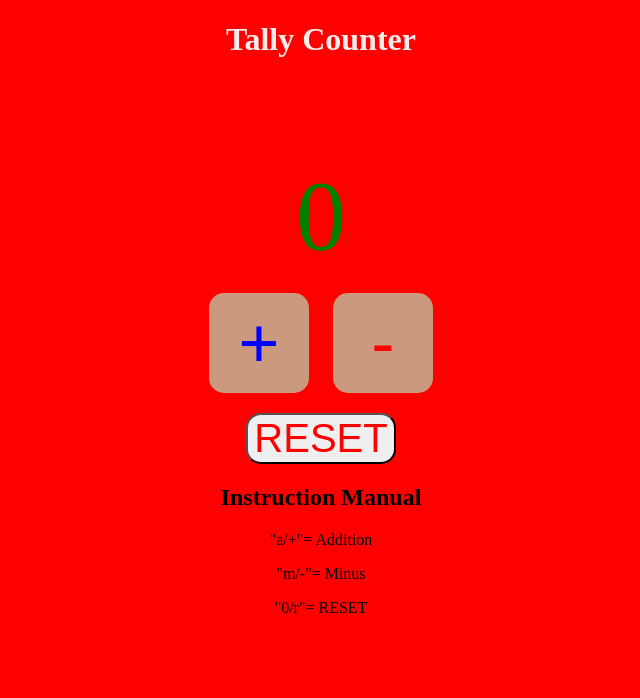
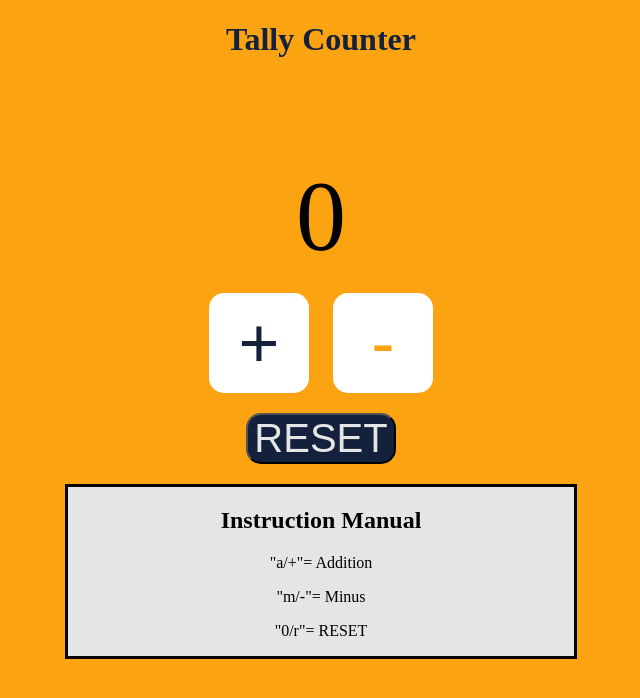
Before and after one commit to jeipfjow/Tallycounteruseit, a plain HTML site: page index.html in a window 1280 px wide. Shown: the whole page, without its empty margins (319-959 px from the left). Drawn offline with Linux system fonts and the light colour scheme.

Commit message:
Add files via upload
-We have added more Color to the Website
-Some Bugs have been fixed

```diff
--- a/index.html
+++ b/index.html
@@ -8,16 +8,18 @@
 </head>
 
 <body>
-  <h1 class="jorge">Tally Counter</h1>
-  <p id="number" class="book">0</p>
-  <button id="plus" class="turi plus">+</button>
-  <button id="minus" class="turi minus">-</button>
+  <h1 class="heading">Tally Counter</h1>
+  <p id="number" class="number">0</p>
+  <button id="plus" class="btn plus">+</button>
+  <button id="minus" class="btn minus">-</button>
   <br>
-  <button id="res" class="enti">RESET</button>
-  <h2>Instruction Manual</h2>
-  <p> "a/+"= Addition </p>
-  <p> "m/-"= Minus </p>
-  <p> "0/r"= RESET </p>
+  <button id="res" class="res">RESET</button>
+  <div class="manual">
+    <h2>Instruction Manual</h2>
+    <p> "a/+"= Addition </p>
+    <p> "m/-"= Minus </p>
+    <p> "0/r"= RESET </p>
+  </div>
   <script src="static/js/Erick.js" charset="utf-8"></script>
 </body>
 
--- a/static/css/Erick.css
+++ b/static/css/Erick.css
@@ -1,48 +1,58 @@
 body {
   text-align: center;
-  background-color: red;
+  background-color: #fca311;
 }
 
-.jorge {
-  color: #F7EBEC;
+.heading {
+  color:#14213d;
 }
 
-.book {
+.number {
   font-size: 100px;
-  color: Green;
+  color: #000000;
   margin-bottom: 10px;
 }
+.manual {
+  border-style: solid;
+  border-width: medium;
+  width: 40%;
+  margin: auto;
+  background-color: #e5e5e5;
+  margin-top:20px;
 
-.turi {
+}
+
+.btn {
   font-size: 70px;
   width: 100px;
   height: 100px;
-  background-color: #cb997e;
+  background-color: #ffffff;
   margin-top: 10px;
   border-radius: 15px;
-  border-color: #cb997e;
+  border-color: #ffffff;
   border-width: 0;
 }
 
-.turi:hover {
+.btn:hover {
   cursor: grab;
-  background-color: #ddbea9;
+  background-color: #e5e5e5;
   border-width: 15px;
 }
 
 .minus {
-  color: Red;
+  color: #fca311;
   margin-left: 10px;
 }
 
 .plus {
-  color: blue;
+  color: #14213D;
   margin-right: 10px;
 }
 
-.enti {
-  color: red;
+.res {
+  color: #e5e5e5;
   font-size: 40px;
   margin-top: 20px;
   border-radius: 15px;
+  background-color: #14213d;
 }
```
